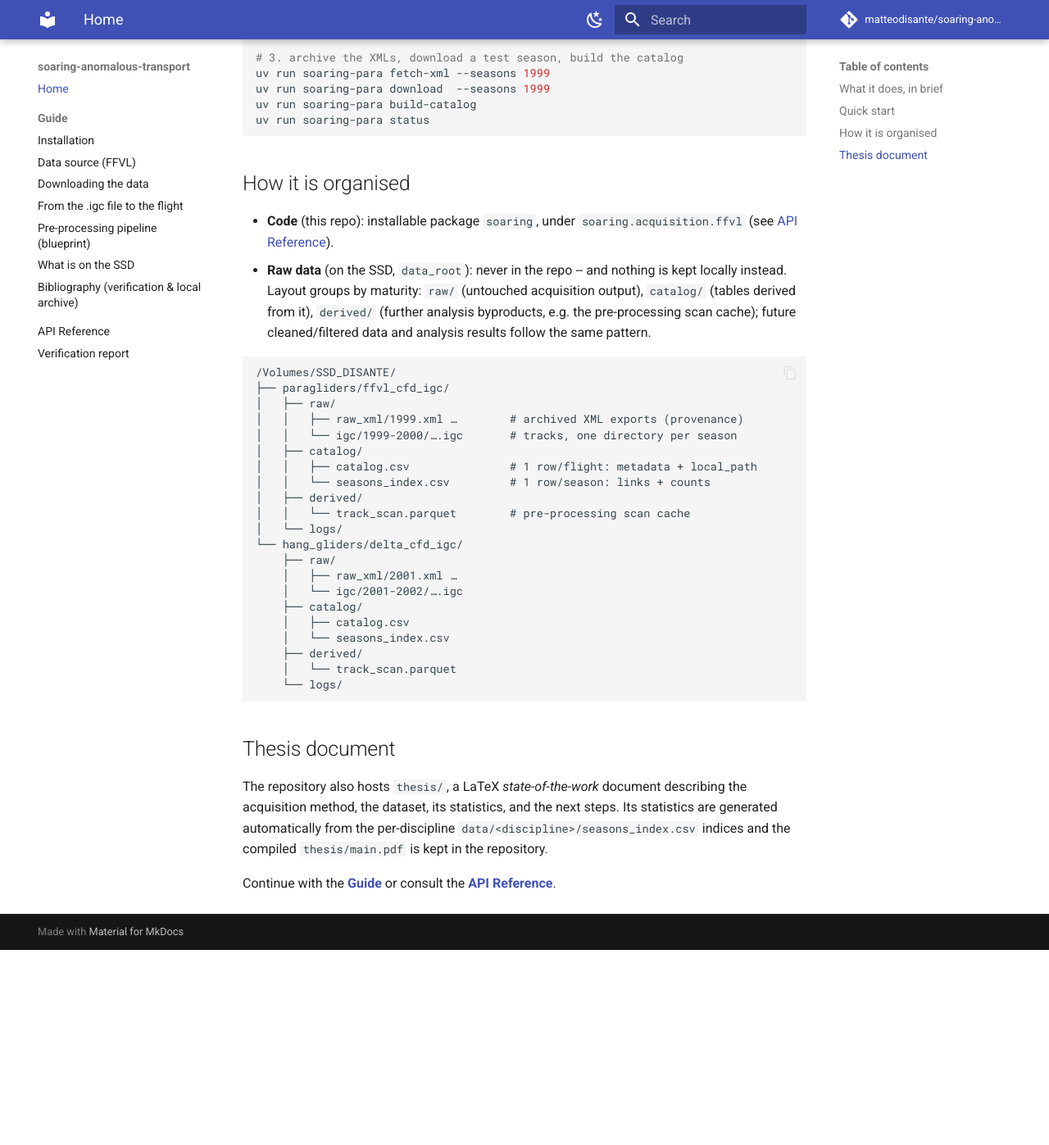
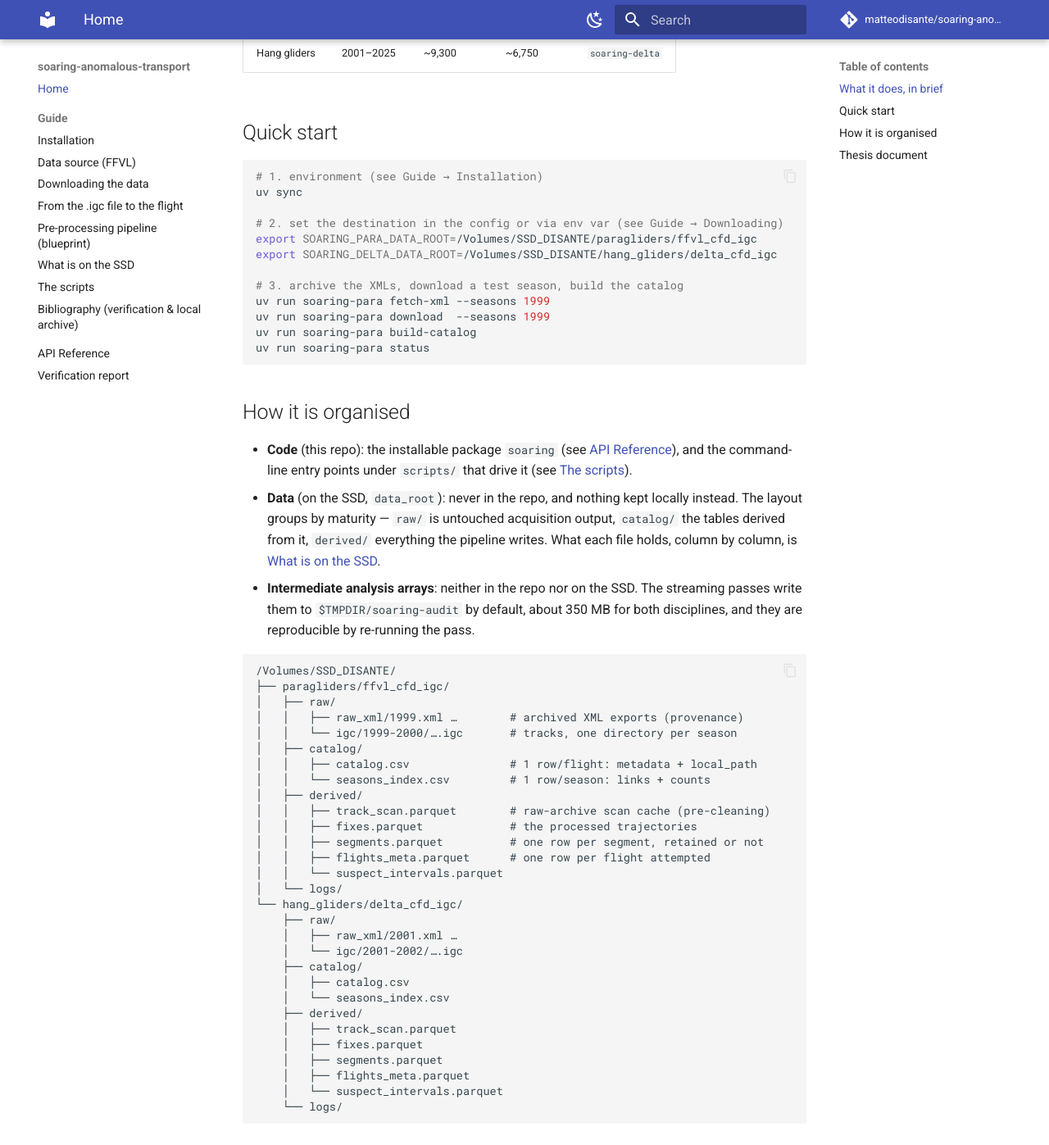
Before and after one commit to matteodisante/soaring-anomalous-transport, an MkDocs documentation site: the page built from docs/index.md, in a window 1280 px wide and 1400 px high, scrolled down 860 px. Shown: the top 1397 px of the window at 82% size. Built offline with MkDocs 1.6.1 and Material for MkDocs 9.7.7, drawn with Linux system fonts in a browser that asks for light colours; comment, search, counter and statistics services are not loaded; before the commit the page ends 2019 px from its top, so only the background shows below that; some of the changed text lies outside the part shown.

Commit message:
docs: document the code and the disk as they now are
The documentation described a repository that acquires data. It now also pre-processes it
through seven stages and measures transport on the result, and none of that was written down.

A new page, guide/scripts.md, covers every entry point under scripts/ -- eight of them
appeared in no page at all, including the two newest passes. It is organised by the
distinction that actually matters to someone running them: a pipeline run, a streaming pass
over 1.36e9 rows, or a reduction that reads an array and takes seconds. Every cost in it is
measured rather than estimated -- two and a half hours for the shape pass, twelve minutes for
the propagator, fifteen for the run-length cut-off scan -- and so is every file size, from the
files as they actually came out.

It also documents where the intermediate arrays go, which nothing said: not the repository
and not the SSD, but $TMPDIR/soaring-audit, about 350 MB for both disciplines, reproducible
by re-running the pass.

The index described the package as acquisition plus "analysis lives in soaring.analysis",
and drew a derived/ directory holding one file. There are five, and the package has four
sub-packages. Both corrected against the disk and the tree rather than from memory.

Two modules were missing from the API reference, altitude_noise and observables.propagator,
and two parameters had no annotation, which is what kept them out. Added.

And CHAPTER3-STRUCTURE.md moved to thesis/. These pages are documentation of the code and
the data disk; a plan for a thesis chapter is not that.

mkdocs build --strict is clean. 486 tests pass.

````diff
--- a/docs/index.md
+++ b/docs/index.md
@@ -2,12 +2,24 @@
 
 Code for the master's thesis **_anomalous transport in soaring flights_**.
 
-Thesis monorepo: currently contains the **acquisition of** `.igc` **flight data** from the
-**Coupe Fédérale de Distance (CFD)** of the [FFVL](https://www.ffvl.fr), covering both
-paragliders (`parapente.ffvl.fr`) and hang gliders (`delta.ffvl.fr`).
-Analysis lives in `soaring.analysis` (IGC parsing, pre-processing thresholds and
-diagnostics, the altitude-noise/PSD study); numerical simulations will follow as further
-sub-packages of `soaring`.
+Thesis monorepo. Three things live here, in the order data moves through them.
+
+**Acquisition** (`soaring.acquisition.ffvl`) fetches `.igc` flight data from the **Coupe
+Fédérale de Distance (CFD)** of the [FFVL](https://www.ffvl.fr), for both paragliders
+(`parapente.ffvl.fr`) and hang gliders (`delta.ffvl.fr`), and builds a catalogue.
+
+**Pre-processing** (`soaring.analysis.preproc`, `soaring.analysis.igc`) turns raw tracklogs
+into analysis-ready trajectories: the altitude channel, fix-level cleaning, trimming,
+flight-level filtering, the ENU conversion, resampling onto each flight's own cadence, and
+Savitzky--Golay smoothing. Seven stages, driven by `scripts/preprocess.py` into three Parquet
+tables on the SSD.
+
+**Analysis** (`soaring.analysis.observables`, `soaring.analysis.stats`) holds the transport
+estimators — the two mean-squared-displacement averages, the filtered variations, the moment
+spectrum, the velocity autocorrelation and persistence runs, the increment propagator, the
+regime fitting and the clustered bootstrap — together with the synthetic processes each one
+is validated against. Numerical simulation of a transport model is the next sub-package and
+does not exist yet.
 
 ## What it does, in brief
 
@@ -39,13 +51,16 @@
 
 ## How it is organised
 
-- **Code** (this repo): installable package `soaring`, under
-  `soaring.acquisition.ffvl` (see [API Reference](reference.md)).
-- **Raw data** (on the SSD, `data_root`): never in the repo -- and nothing is kept
-  locally instead. Layout groups by maturity: `raw/` (untouched acquisition output),
-  `catalog/` (tables derived from it), `derived/` (further analysis byproducts, e.g. the
-  pre-processing scan cache); future cleaned/filtered data and analysis results follow
-  the same pattern.
+- **Code** (this repo): the installable package `soaring` (see
+  [API Reference](reference.md)), and the command-line entry points under `scripts/` that
+  drive it (see [The scripts](guide/scripts.md)).
+- **Data** (on the SSD, `data_root`): never in the repo, and nothing kept locally instead.
+  The layout groups by maturity — `raw/` is untouched acquisition output, `catalog/` the
+  tables derived from it, `derived/` everything the pipeline writes. What each file holds,
+  column by column, is [What is on the SSD](guide/data-on-disk.md).
+- **Intermediate analysis arrays**: neither in the repo nor on the SSD. The streaming passes
+  write them to `$TMPDIR/soaring-audit` by default, about 350 MB for both disciplines, and
+  they are reproducible by re-running the pass.
 
 ```text
 /Volumes/SSD_DISANTE/
@@ -57,7 +72,11 @@
 │   │   ├── catalog.csv               # 1 row/flight: metadata + local_path
 │   │   └── seasons_index.csv         # 1 row/season: links + counts
 │   ├── derived/
-│   │   └── track_scan.parquet        # pre-processing scan cache
+│   │   ├── track_scan.parquet        # raw-archive scan cache (pre-cleaning)
+│   │   ├── fixes.parquet             # the processed trajectories
+│   │   ├── segments.parquet          # one row per segment, retained or not
+│   │   ├── flights_meta.parquet      # one row per flight attempted
+│   │   └── suspect_intervals.parquet
 │   └── logs/
 └── hang_gliders/delta_cfd_igc/
     ├── raw/
@@ -67,15 +86,27 @@
     │   ├── catalog.csv
     │   └── seasons_index.csv
     ├── derived/
-    │   └── track_scan.parquet
+    │   ├── track_scan.parquet
+    │   ├── fixes.parquet
+    │   ├── segments.parquet
+    │   ├── flights_meta.parquet
+    │   └── suspect_intervals.parquet
     └── logs/
 ```
 
 ## Thesis document
 
-The repository also hosts `thesis/`, a LaTeX *state-of-the-work* document describing the
-acquisition method, the dataset, its statistics, and the next steps. Its statistics are
-generated automatically from the per-discipline `data/<discipline>/seasons_index.csv`
-indices and the compiled `thesis/main.pdf` is kept in the repository.
+The repository also hosts `thesis/`, a LaTeX *state-of-the-work* document. It is not what
+this documentation is about --- these pages describe the code and the data disk --- but two
+things about it constrain the code and belong here.
 
-Continue with the **[Guide](guide/installation.md)** or consult the **[API Reference](reference.md)**.
+Every number the document quotes comes through a generated macro that a script in
+`scripts/reporting/` writes into `thesis/generated/`. Nothing is typed. A macro quoted and
+never written is a fatal LaTeX error, so `scripts/reporting/check_generated_macros.py` reads
+both sides of that contract before any build.
+
+`scripts/regenerate.sh` rebuilds everything that descends from the processed dataset, in the
+one order that is correct, and the compiled `thesis/main.pdf` is kept in the repository.
+
+Continue with the **[Guide](guide/installation.md)**, the **[API Reference](reference.md)**,
+or **[The scripts](guide/scripts.md)** for what each entry point reads and writes.
--- a/mkdocs.yml
+++ b/mkdocs.yml
@@ -53,6 +53,7 @@
       - From the .igc file to the flight: guide/igc-to-flight.md
       - Pre-processing pipeline (blueprint): guide/preprocessing-pipeline.md
       - What is on the SSD: guide/data-on-disk.md
+      - The scripts: guide/scripts.md
       - Bibliography (verification & local archive): guide/bibliography.md
   - API Reference: reference.md
   - Verification report: VERIFICATION-REPORT.md
````
Also changed, not shown: docs/guide/scripts.md (added, +190 -0 lines), docs/reference.md (+8 -0 lines), docs/.macro-inventory.txt (added), thesis/CHAPTER3-STRUCTURE.md (renamed from docs/CHAPTER3-STRUCTURE.md), 4 other files.
